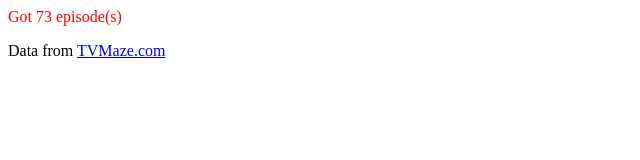
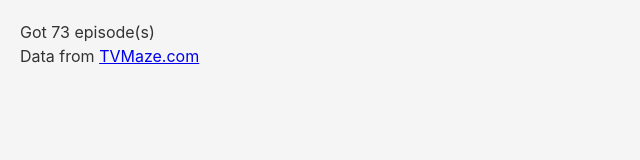
Before and after one commit to bezdzenariy/Project-TV-Show, a plain HTML site: page index.html in a window 1280 px wide. Shown: the whole page, without its empty margins (0-640 px from the left). Drawn offline with Linux system fonts and the light colour scheme.

Commit message:
feat(css): add reset and base typography styles

```diff
--- a/style.css
+++ b/style.css
@@ -1,3 +1,19 @@
-#root {
-  color: red;
+/* Reset and base styles */
+* {
+  margin: 0;
+  padding: 0;
+  box-sizing: border-box;
 }
+
+html {
+  font-size: 16px;
+  scroll-behavior: smooth;
+}
+
+body {
+  font-family: -apple-system, BlinkMacSystemFont, 'Segoe UI', Roboto, Oxygen, Ubuntu, Cantarell, sans-serif;
+  background-color: #f5f5f5;
+  color: #333;
+  line-height: 1.5;
+  padding: 20px;
+}
```
